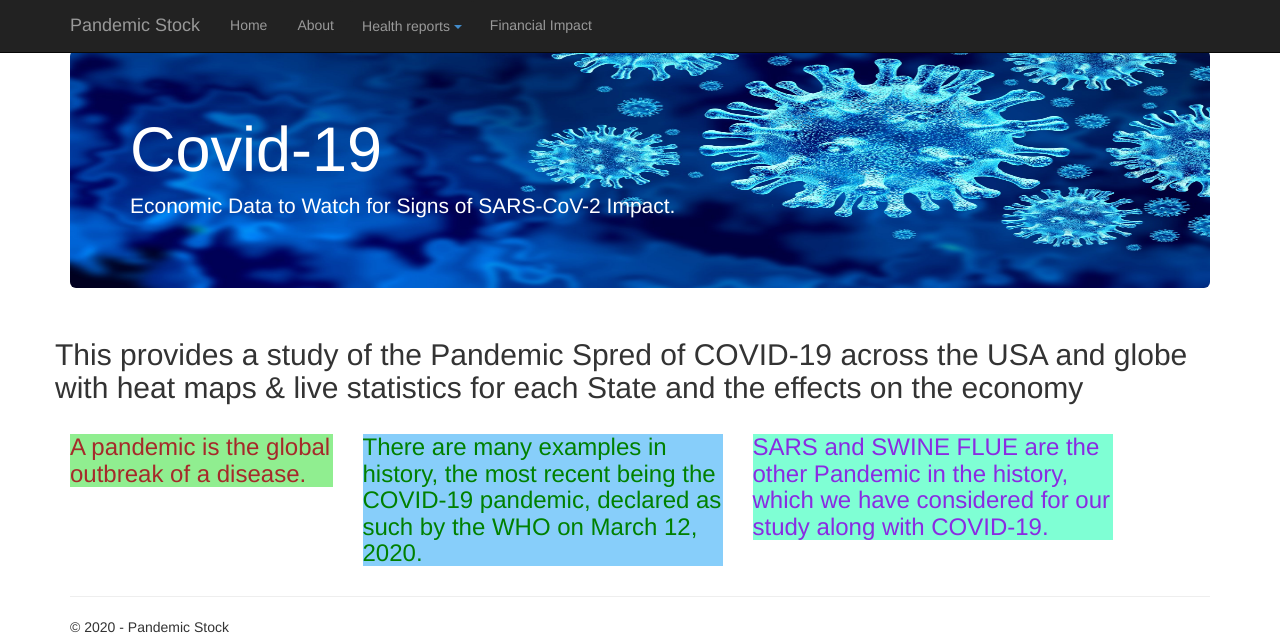
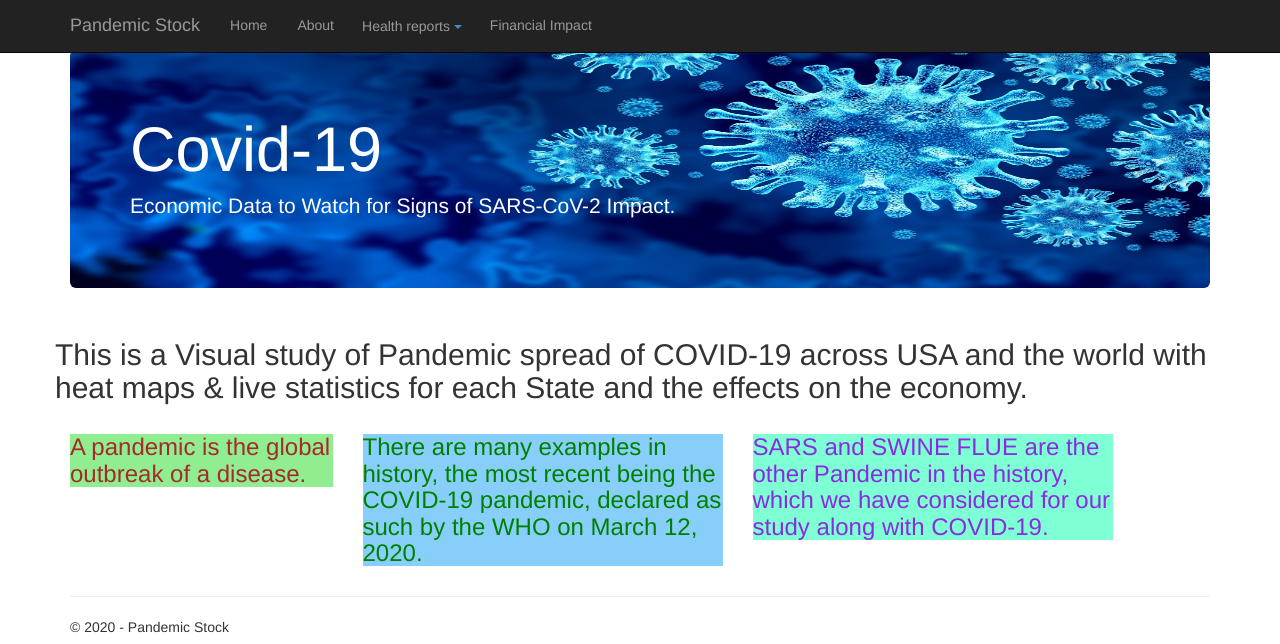
Before and after one commit to sagastya/project-three, a Flask app: page / in a window 1280 px wide. Shown: the top 644 px of the page. Run offline with Flask 2, Linux system fonts and the light colour scheme; some libraries are stand-ins or nearby versions.

Commit message:
"Making it better"

```diff
--- a/PandemicStock/templates/index.html
+++ b/PandemicStock/templates/index.html
@@ -10,8 +10,8 @@
 
 <div class="row">
     <div class="col-md-14">
-        <h2>This provides a study of the Pandemic Spred of COVID-19 across the USA and globe with heat maps & live statistics for
-            each State and the effects on the economy</h2>
+        <h2>This is a Visual study of Pandemic spread of COVID-19 across USA and the world with heat maps & live statistics for
+            each State and the effects on the economy.</h2>
     </div>
     <div class="col-md-3">
         <h3 style="color:brown;background-color:lightgreen;">A pandemic is the global outbreak of a disease.</h3>
```
